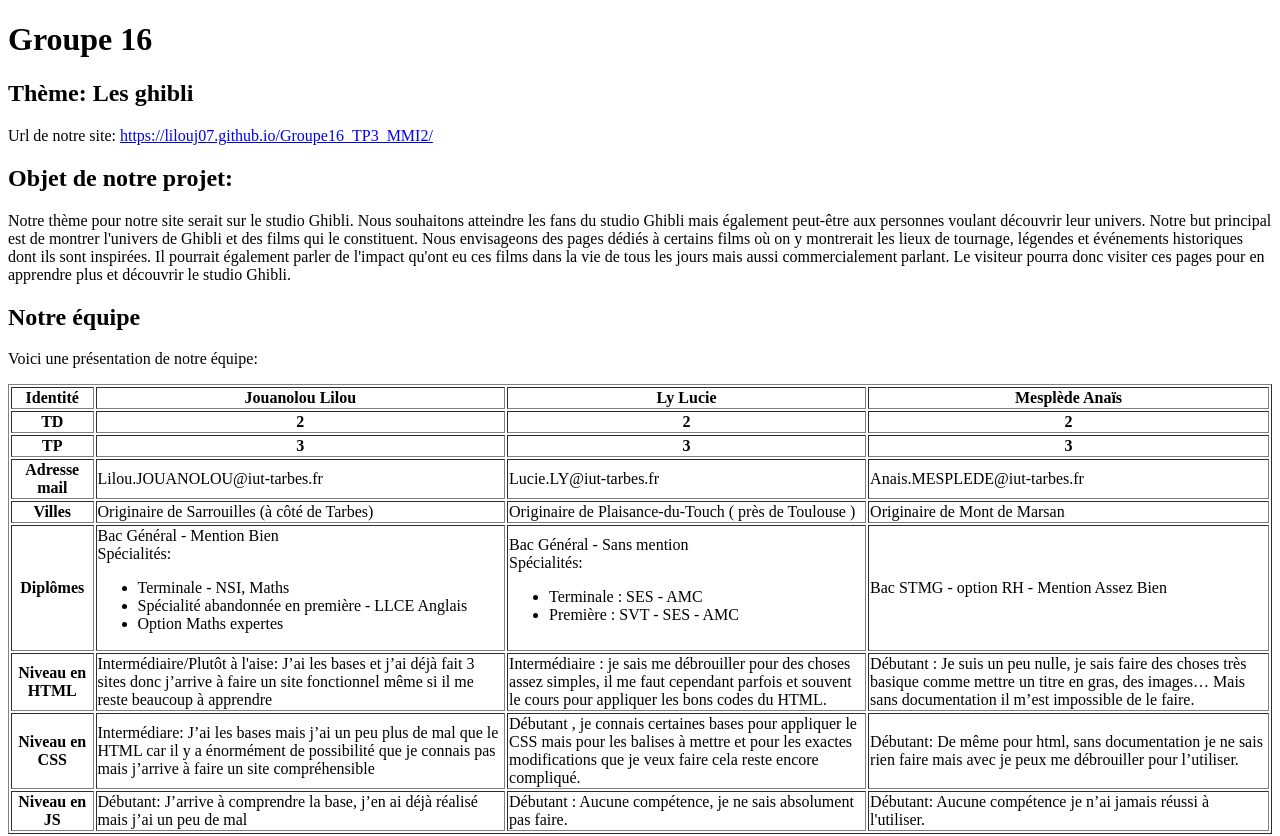
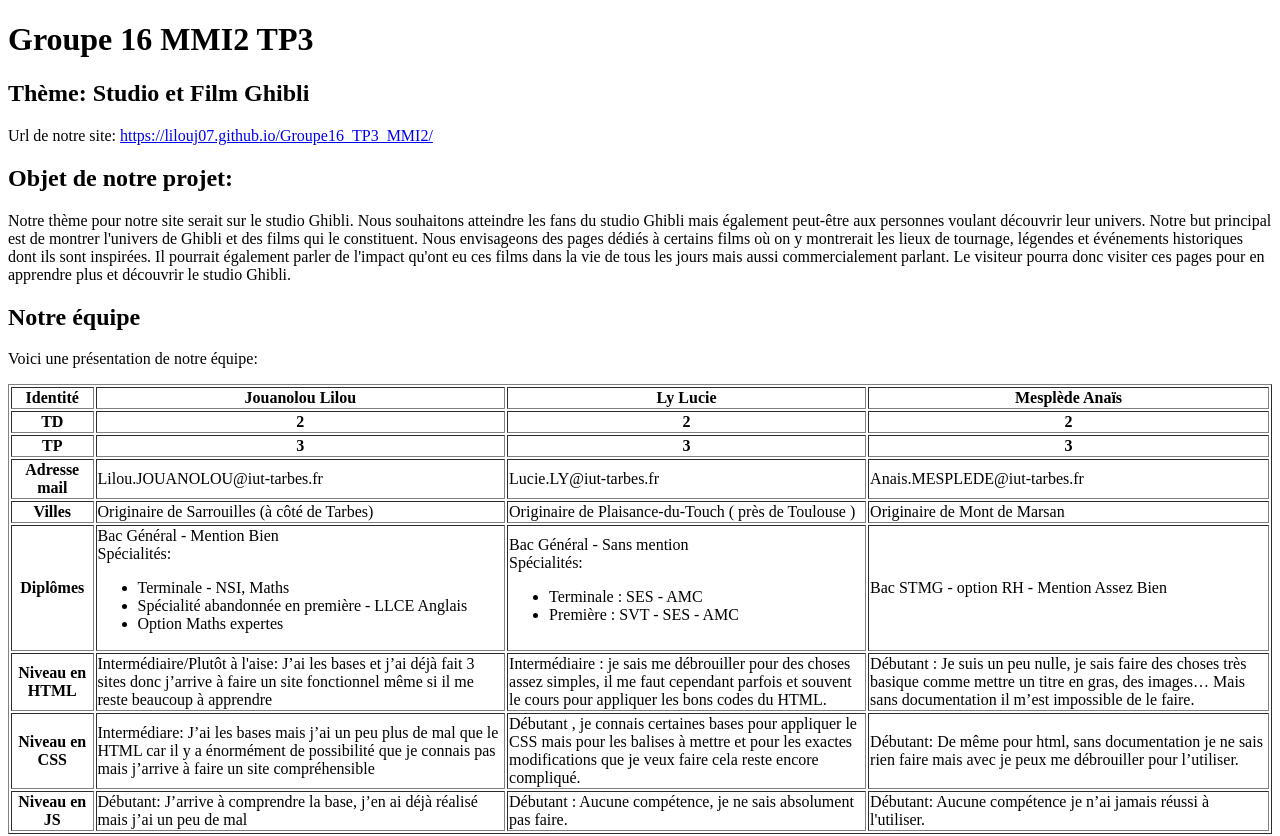
Before and after one commit to LilouJ07/Groupe16_TP3_MMI2, a plain HTML site: page index.html in a window 1280 px wide. Shown: the top 836 px of the page. Drawn offline with Linux system fonts and the light colour scheme.

Commit message:
Revise project theme and team details in index.html
Updated project theme and team roles.

```diff
--- a/index.html
+++ b/index.html
@@ -12,9 +12,9 @@
 
 
     <body>
-        <h1>Groupe 16</h1>
+        <h1>Groupe 16 MMI2 TP3</h1>
         </hr>
-        <h2>Thème: Les ghibli </h2>
+        <h2>Thème: Studio et Film Ghibli </h2>
         <p>Url de notre site: <a href="https://lilouj07.github.io/Groupe16_TP3_MMI2/">https://lilouj07.github.io/Groupe16_TP3_MMI2/</a></p>
 
         <h2>Objet de notre projet: </h2>
```
